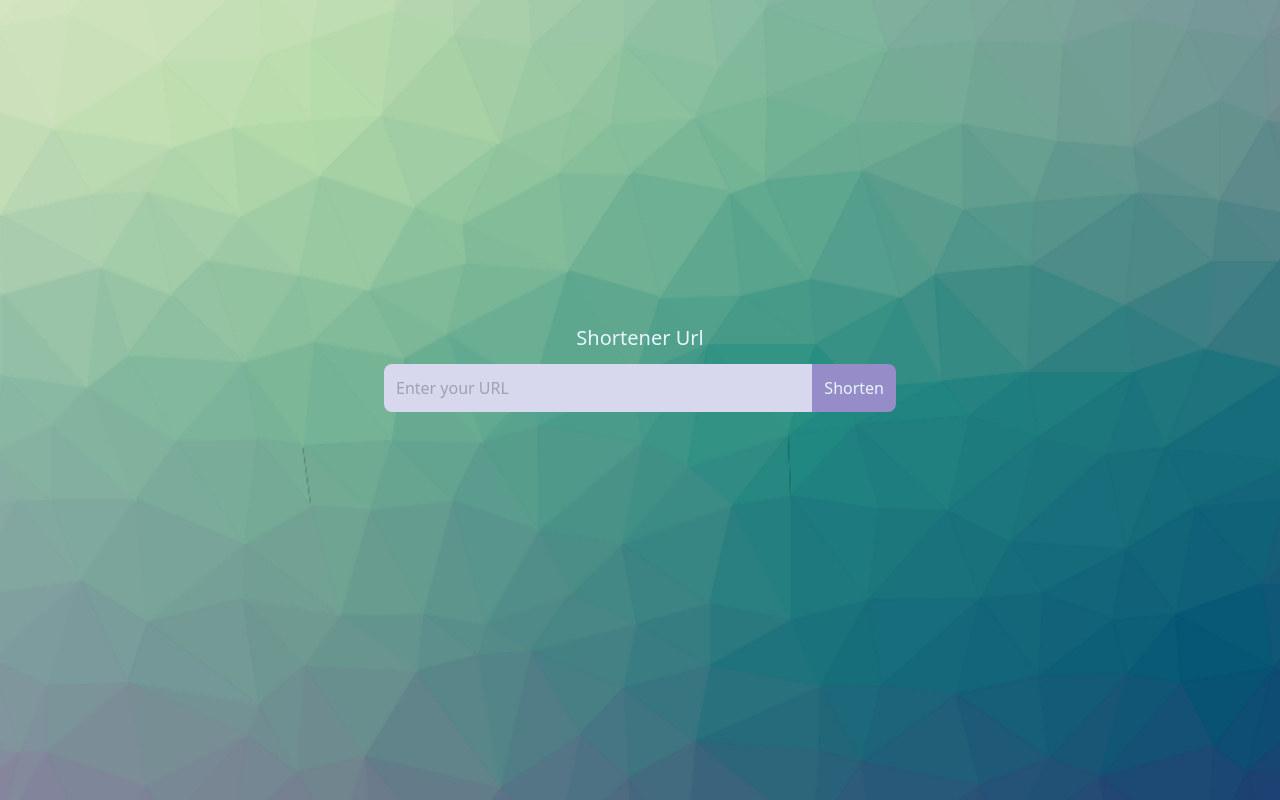
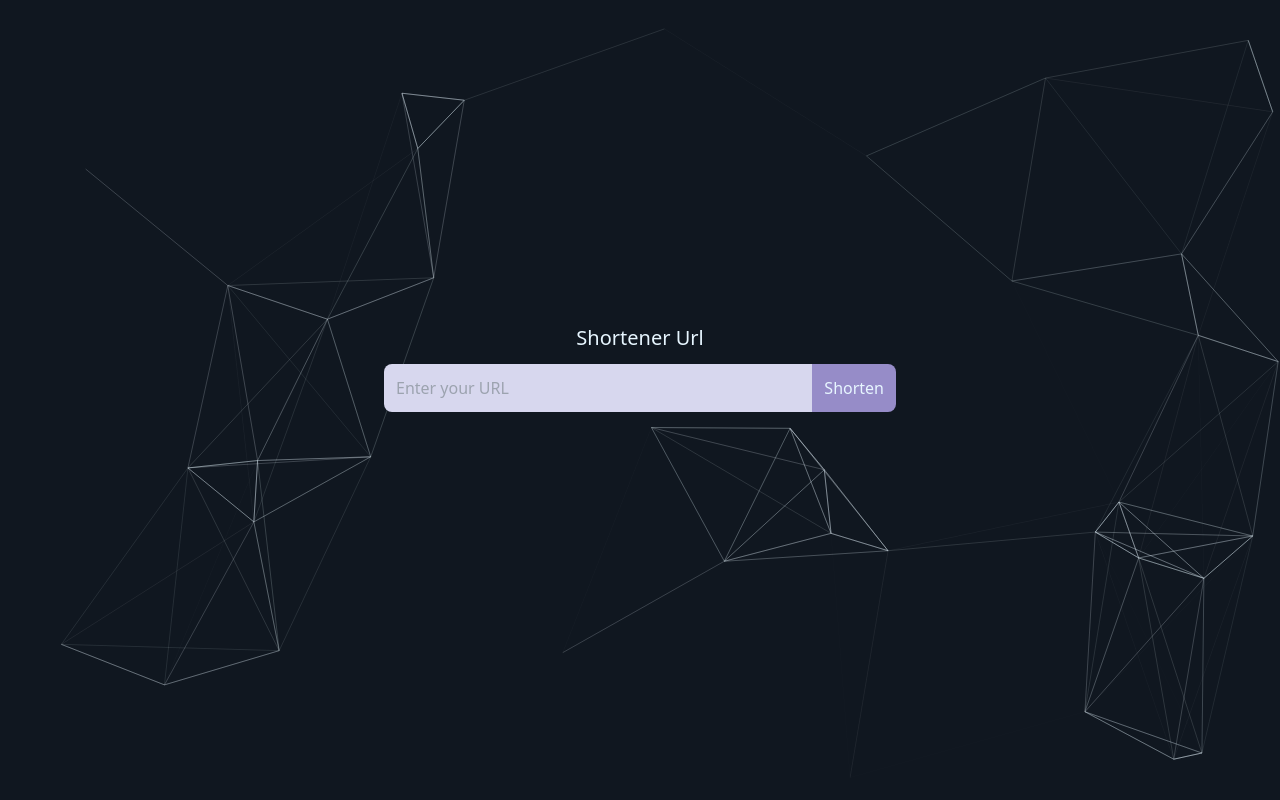
Before and after one commit to LGZU5/short-url-front, a React (Vite) app: page / in a window 1280 px wide. Built offline with nearby package versions, Linux system fonts and the light colour scheme.

Commit message:
feat: Add @tsparticles/react and @tsparticles/slim dependencies
This commit adds the "@tsparticles/react" and "@tsparticles/slim" dependencies to the project. These dependencies are required for implementing particle effects in the application.

```diff
--- a/package.json
+++ b/package.json
@@ -11,6 +11,8 @@
     "format": "prettier --write ./src"
   },
   "dependencies": {
+    "@tsparticles/react": "^3.0.0",
+    "@tsparticles/slim": "^3.4.0",
     "react": "^18.2.0",
     "react-dom": "^18.2.0",
     "validator": "^13.12.0"
--- a/src/App.jsx
+++ b/src/App.jsx
@@ -1,11 +1,15 @@
+// App.jsx
 import Input from './components/input';
+import ParticlesBackground from './components/particles';
 
 function App() {
 	return (
-		<main className='bg-[url(/background.webp)] bg-no-repeat bg-cover w-screen h-screen flex flex-col gap-3 items-center justify-center bg-black text-white'>
-			<h1 className='text-xl'>Shortener Url</h1>
-			<Input />
-		</main>
+		<ParticlesBackground>
+			<main className=' relative z-10 w-screen h-screen flex flex-col gap-3 items-center justify-center  text-white'>
+				<h1 className='text-xl'>Shortener Url</h1>
+				<Input />
+			</main>
+		</ParticlesBackground>
 	);
 }
 
--- /dev/null
+++ b/src/components/particles.jsx
@@ -0,0 +1,34 @@
+// ParticlesBackground.jsx
+import { useEffect, useState } from 'react';
+import Particles, { initParticlesEngine } from '@tsparticles/react';
+import { loadSlim } from '@tsparticles/slim';
+import { loadParticlesConfig } from '../config/particles.config';
+
+const ParticlesBackground = ({ children }) => {
+	const [init, setInit] = useState(false);
+
+	useEffect(() => {
+		initParticlesEngine(async engine => {
+			await loadSlim(engine);
+		}).then(() => {
+			setInit(true);
+		});
+	}, []);
+
+	const particlesLoaded = container => {
+		console.log(container);
+	};
+
+	return init ? (
+		<>
+			<Particles
+				id='tsparticles'
+				particlesLoaded={particlesLoaded}
+				options={loadParticlesConfig}
+			/>
+			{children}
+		</>
+	) : null;
+};
+
+export default ParticlesBackground;
--- /dev/null
+++ b/src/config/particles.config.js
@@ -0,0 +1,66 @@
+export const loadParticlesConfig = {
+	background: {
+		color: {
+			value: '#101720',
+		},
+	},
+	fpsLimit: 120,
+	interactivity: {
+		events: {
+			onClick: {
+				enable: false,
+			},
+			onHover: {
+				enable: false,
+			},
+		},
+		modes: {
+			push: {
+				quantity: 4,
+			},
+			repulse: {
+				distance: 200,
+				duration: 0.4,
+			},
+		},
+	},
+	particles: {
+		color: {
+			value: '#E7F6FF',
+		},
+		links: {
+			color: '#E7F6FF',
+			distance: 250,
+			enable: true,
+			opacity: 0.8,
+			width: 0.5,
+		},
+		move: {
+			direction: 'none',
+			enable: true,
+			outModes: {
+				default: 'bounce',
+			},
+			random: false,
+			speed: 3,
+			straight: false,
+		},
+		number: {
+			density: {
+				enable: true,
+				area: 800,
+			},
+			value: 80,
+		},
+		opacity: {
+			value: 0.9,
+		},
+		shape: {
+			type: 'none',
+		},
+		size: {
+			value: { min: 1, max: 3 },
+		},
+	},
+	detectRetina: true,
+};
```
Also changed, not shown: public/background.webp (deleted).
